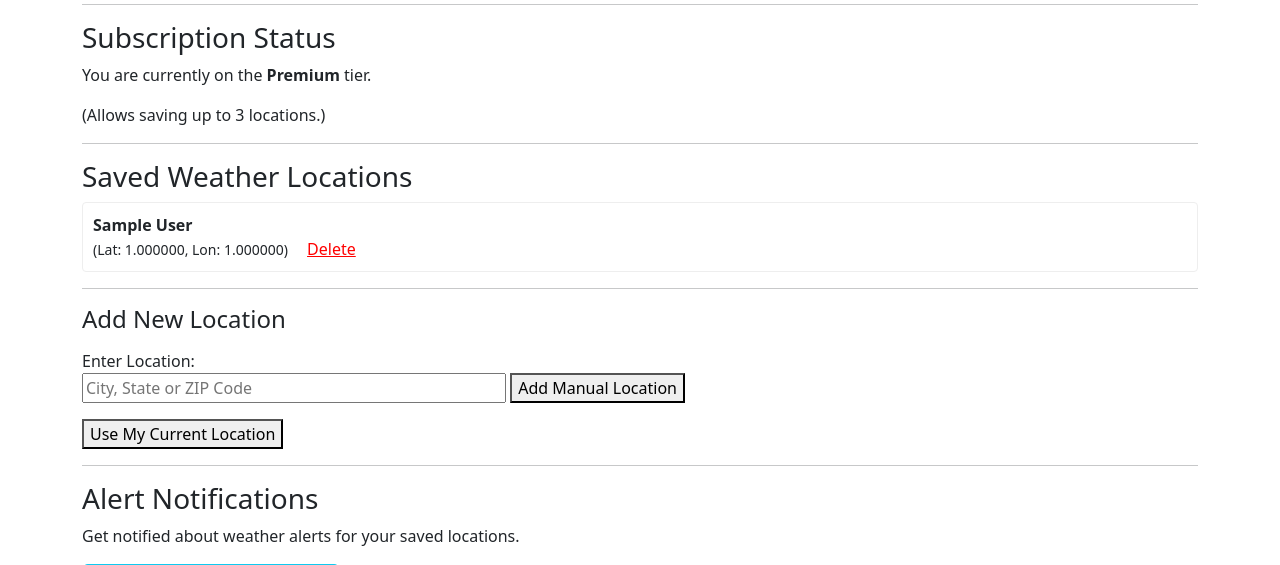
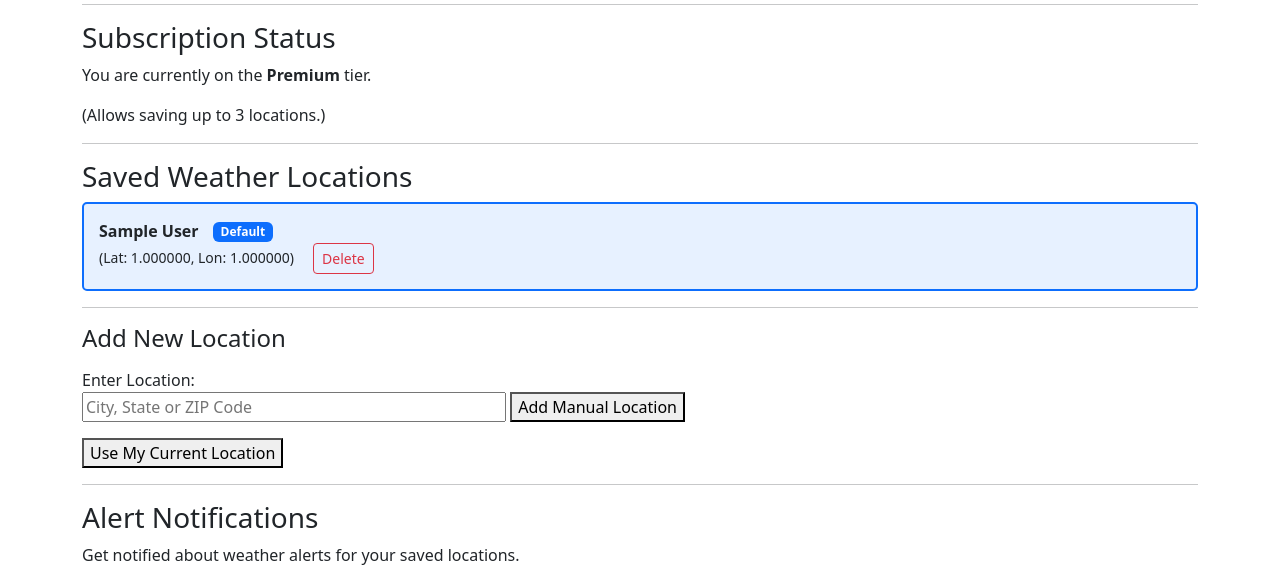
Before and after one commit to manthe148/WeatherApp, a Django app: page /accounts/settings/ in a window 1280 px wide. Shown: the part 170-735 px from the top of the page. Run offline with Django 5.2, Linux system fonts and the light colour scheme; a user stored in the database is signed in; tables that the repository leaves empty hold one stand-in row (values such as "Sample post").

Commit message:
Implement 'Select Default Location' feature for saved locations

```diff
--- a/accounts/models.py
+++ b/accounts/models.py
@@ -17,6 +17,7 @@ class SavedLocation(models.Model):
     location_name = models.CharField(max_length=255)
     latitude = models.DecimalField(max_digits=9, decimal_places=6)
     longitude = models.DecimalField(max_digits=9, decimal_places=6)
+    is_default = models.BooleanField(default=False)
     # Optional: field to control display order
     # display_order = models.PositiveIntegerField(default=0)
 
--- a/accounts/templates/accounts/settings.html
+++ b/accounts/templates/accounts/settings.html
@@ -31,15 +31,32 @@
 {% if saved_locations %}
     <ul style="list-style: none; padding: 0;">
         {% for loc in saved_locations %}
-            <li style="border: 1px solid #eee; padding: 10px; margin-bottom: 10px; border-radius: 4px;">
-                <strong>{{ loc.location_name }}</strong><br>
+            {# Highlight default location visually #}
+            <li style="border: 1px solid {% if loc.is_default %}#0d6efd{% else %}#eee{% endif %}; padding: 15px; margin-bottom: 10px; border-radius: 5px; {% if loc.is_default %}border-width: 2px; background-color: #e7f1ff;{% endif %}">
+                <strong>{{ loc.location_name }}</strong>
+
+                {# Show Default Badge #}
+                {% if loc.is_default %}
+                    <span class="badge bg-primary" style="margin-left: 10px; vertical-align: middle;">Default</span>
+                {% endif %}
+                <br>
                 <small>(Lat: {{ loc.latitude }}, Lon: {{ loc.longitude }})</small>
-                {# Delete Form for this location - FIXED STYLE ATTRIBUTE #}
+
+                {# Delete Form #}
                 <form method="post" action="{% url 'accounts:settings' %}" style="display: inline; margin-left: 15px;">
                     {% csrf_token %}
                     <input type="hidden" name="delete_location" value="{{ loc.pk }}">
-                    <button type="submit" onclick="return confirm('Are you sure you want to delete this location?');" style="color: red; background: none; border: none; padding: 0; cursor: pointer; text-decoration: underline;">Delete</button>
+                    <button type="submit" onclick="return confirm('Delete this location?');" class="btn btn-sm btn-outline-danger">Delete</button>
                 </form>
+
+                {# 'Make Default' Button Form (Show only if NOT already default) #}
+                {% if not loc.is_default %}
+                    <form method="post" action="{% url 'accounts:settings' %}" style="display: inline; margin-left: 5px;">
+                        {% csrf_token %}
+                        <input type="hidden" name="make_default_location" value="{{ loc.pk }}">
+                        <button type="submit" class="btn btn-sm btn-outline-primary">Make Default</button>
+                    </form>
+                {% endif %}
             </li>
         {% endfor %}
     </ul>
--- a/accounts/views.py
+++ b/accounts/views.py
@@ -12,7 +12,7 @@ from django.shortcuts import get_object_or_404 # Helpful for getting objects or
 import traceback # Keep for debugging
 from django.conf import settings
 from django.views.generic import TemplateView
-
+from django.db import transaction
 
 # --- Ensure this class definition is present ---
 class ServiceWorkerView(TemplateView):
@@ -43,117 +43,118 @@ def sign_up(request):
 @login_required
 def user_settings_view(request):
     profile = request.user.profile
-    saved_locations = profile.saved_locations.all().order_by('pk') # Get existing locations
 
-    # --- Check subscription status ---
+    # Check subscription status
     is_subscriber = False
     try:
-        # Check if the user has a subscription relation AND if it's active
         if hasattr(request.user, 'subscription') and request.user.subscription.is_active():
             is_subscriber = True
-    except Subscription.DoesNotExist:
-        # Handle case where signal might have failed or profile created before subscription app
-        is_subscriber = False
     except Exception as e:
         print(f"Error checking subscription status for {request.user.username}: {e}")
-        is_subscriber = False # Default to false on error
+        is_subscriber = False
 
-    # --- Determine Location Limits ---
     max_locations = 3 if is_subscriber else 1
-    can_add_location = saved_locations.count() < max_locations
 
-    # --- Handle POST Requests (Adding/Deleting Locations) ---
+    # Handle POST Requests
     if request.method == 'POST':
-        geolocator = Nominatim(user_agent="my_django_weather_app_1.0_myemail@example.com") # Customize!
+        # Use a database transaction to ensure data integrity when setting default
+        with transaction.atomic():
+            profile = request.user.profile # Re-fetch profile just in case
+            current_locations = profile.saved_locations.all()
 
-        # --- Handle Deletion ---
-        if 'delete_location' in request.POST:
-            location_id_to_delete = request.POST.get('delete_location')
-            try:
-                # Ensure the location exists and belongs to the current user's profile
-                loc_to_delete = SavedLocation.objects.get(pk=location_id_to_delete, profile=profile)
-                loc_name = loc_to_delete.location_name
-                loc_to_delete.delete()
-                messages.success(request, f"Location '{loc_name}' deleted.")
-            except SavedLocation.DoesNotExist:
-                messages.error(request, "Location not found or permission denied.")
-            except (ValueError, TypeError):
-                 messages.error(request, "Invalid location ID for deletion.")
-            # Redirect after processing delete POST
-            return redirect('accounts:settings')
+            # --- Handle Setting Default ---
+            if 'make_default_location' in request.POST:
+                location_id_to_make_default = request.POST.get('make_default_location')
+                try:
+                    # Get the location selected by the user
+                    new_default = current_locations.get(pk=location_id_to_make_default)
+                    # Set all other locations for this profile to NOT be default
+                    current_locations.exclude(pk=location_id_to_make_default).update(is_default=False)
+                    # Set the selected one TO be default
+                    new_default.is_default = True
+                    new_default.save(update_fields=['is_default']) # Efficiently save only the changed field
+                    messages.success(request, f"'{new_default.location_name}' set as default.")
+                except SavedLocation.DoesNotExist:
+                    messages.error(request, "Location not found or permission denied.")
+                except (ValueError, TypeError):
+                     messages.error(request, "Invalid location ID provided.")
 
-        # --- Handle Manual Add ---
-        elif 'add_manual_location' in request.POST:
-            # Recalculate count in case one was just deleted
-            if profile.saved_locations.count() < max_locations:
-                manual_query = request.POST.get('manual_location', '').strip()
-                if manual_query:
+            # --- Handle Deletion ---
+            elif 'delete_location' in request.POST:
+                location_id_to_delete = request.POST.get('delete_location')
+                try:
+                    loc_to_delete = current_locations.get(pk=location_id_to_delete)
+                    loc_name = loc_to_delete.location_name
+                    was_default = loc_to_delete.is_default
+                    loc_to_delete.delete()
+                    messages.success(request, f"Location '{loc_name}' deleted.")
+                    # If the deleted one was default, make the first remaining one default
+                    if was_default:
+                        remaining_locations = profile.saved_locations.all().order_by('pk')
+                        if remaining_locations.exists():
+                            new_default = remaining_locations.first()
+                            new_default.is_default = True
+                            new_default.save(update_fields=['is_default'])
+                            messages.info(request, f"'{new_default.location_name}' is now the default location.")
+                except SavedLocation.DoesNotExist: messages.error(request, "Location not found or permission denied.")
+                except (ValueError, TypeError): messages.error(request, "Invalid location ID for deletion.")
+
+            # --- Handle Manual Add ---
+            elif 'add_manual_location' in request.POST:
+                current_count = current_locations.count() # Use count from already fetched locations
+                if current_count < max_locations:
+                    manual_query = request.POST.get('manual_location', '').strip()
+                    if manual_query:
+                        try:
+                            geolocator = Nominatim(user_agent="my_django_weather_app_1.0_myemail@example.com")
+                            location = geolocator.geocode(manual_query, timeout=10, country_codes='us')
+                            if location:
+                                # Set as default ONLY if it's the very first location
+                                make_default = (current_count == 0)
+                                new_loc = SavedLocation.objects.create(
+                                    profile=profile, location_name=location.address,
+                                    latitude=Decimal(location.latitude), longitude=Decimal(location.longitude),
+                                    is_default=make_default
+                                )
+                                messages.success(request, f"Location '{location.address}' added.")
+                                if make_default: messages.info(request, "First location automatically set as default.")
+                            else: messages.error(request, f"Could not find coordinates for '{manual_query}'.")
+                        except (GeocoderTimedOut, GeocoderServiceError, ValueError, Exception) as e:
+                            messages.error(request, f"Geocoding error adding location: {e}")
+                    else: messages.warning(request, "Please enter a location to add.")
+                else: messages.error(request, f"Cannot add more than {max_locations} location(s).")
+
+            # --- Handle Geolocation Add ---
+            elif 'save_geo_location' in request.POST:
+                 current_count = current_locations.count()
+                 if current_count < max_locations:
+                    lat_str = request.POST.get('geo_latitude'); lon_str = request.POST.get('geo_longitude')
                     try:
-                        location = geolocator.geocode(manual_query, timeout=10, country_codes='us')
-                        if location:
-                            SavedLocation.objects.create(
-                                profile=profile,
-                                location_name=location.address,
-                                latitude=Decimal(location.latitude),
-                                longitude=Decimal(location.longitude)
-                            )
-                            messages.success(request, f"Location '{location.address}' added.")
-                        else:
-                            messages.error(request, f"Could not find coordinates for '{manual_query}'.")
-                    # Add specific geopy error handling back if needed...
-                    except (GeocoderTimedOut, GeocoderServiceError, ValueError, Exception) as e:
-                         messages.error(request, f"Geocoding error adding location: {e}")
-                         print(f"Settings Manual Geocoding error: {e}")
-                else:
-                    messages.warning(request, "Please enter a location to add.")
-            else:
-                messages.error(request, f"You cannot add more than {max_locations} location(s).")
-            # Redirect after processing add POST
-            return redirect('accounts:settings')
+                        lat = Decimal(lat_str); lon = Decimal(lon_str)
+                        if not (-90 <= lat <= 90 and -180 <= lon <= 180): raise ValueError("Invalid range.")
+                        location_name = f"Lat: {lat:.4f}, Lon: {lon:.4f}" # Fallback
+                        try:
+                            geolocator = Nominatim(user_agent="my_django_weather_app_1.0_myemail@example.com")
+                            reverse_location = geolocator.reverse((lat, lon), exactly_one=True, timeout=10)
+                            if reverse_location: location_name = reverse_location.address
+                        except Exception as e: messages.warning(request, f"Reverse geocoding failed ({e})")
 
-        # --- Handle Geolocation Add ---
-        elif 'save_geo_location' in request.POST:
-             # Recalculate count
-             if profile.saved_locations.count() < max_locations:
-                lat_str = request.POST.get('geo_latitude')
-                lon_str = request.POST.get('geo_longitude')
-                try:
-                    lat = Decimal(lat_str)
-                    lon = Decimal(lon_str)
-                    if not (-90 <= lat <= 90 and -180 <= lon <= 180):
-                        raise ValueError("Invalid lat/lon range.")
+                        make_default = (current_count == 0) # Default only if first location
+                        SavedLocation.objects.create(
+                            profile=profile, location_name=location_name,
+                            latitude=lat, longitude=lon, is_default=make_default
+                        )
+                        messages.success(request, f"Current location '{location_name}' added.")
+                        if make_default: messages.info(request, "First location automatically set as default.")
+                    except (InvalidOperation, TypeError, ValueError) as e: messages.error(request, f"Invalid coordinate data: {e}.")
+                 else: messages.error(request, f"Cannot add more than {max_locations} location(s).")
 
-                    # Reverse geocode to get name
-                    location_name = f"Lat: {lat:.4f}, Lon: {lon:.4f}" # Fallback
-                    try:
-                        reverse_location = geolocator.reverse((lat, lon), exactly_one=True, timeout=10)
-                        if reverse_location:
-                            location_name = reverse_location.address
-                    except (GeocoderTimedOut, GeocoderServiceError, Exception) as e:
-                         messages.warning(request, f"Reverse geocoding failed ({e}), saving coordinates only.")
-                         print(f"Settings Reverse Geocoding Error: {e}")
-
-                    # Create new SavedLocation
-                    SavedLocation.objects.create(
-                        profile=profile,
-                        location_name=location_name,
-                        latitude=lat,
-                        longitude=lon
-                    )
-                    messages.success(request, f"Current location '{location_name}' added.")
-
-                except (InvalidOperation, TypeError, ValueError) as e:
-                    messages.error(request, f"Invalid coordinate data received: {e}.")
-                    print(f"Settings Geolocation coordinate error: Lat='{lat_str}', Lon='{lon_str}', Error: {e}")
-             else:
-                 messages.error(request, f"You cannot add more than {max_locations} location(s).")
-             # Redirect after processing geo POST
-             return redirect('accounts:settings')
+        # Always redirect after a POST to prevent resubmission on refresh
+        return redirect('accounts:settings')
 
     # --- Handle GET Request ---
-    # (Re-fetch locations in case one was just added/deleted before rendering)
-    saved_locations = profile.saved_locations.all().order_by('pk')
-    can_add_location = saved_locations.count() < max_locations # Recalculate for template
+    saved_locations = profile.saved_locations.all().order_by('pk') # Re-fetch for display
+    can_add_location = saved_locations.count() < max_locations
 
     context = {
         'profile': profile,
@@ -163,6 +164,7 @@ def user_settings_view(request):
         'max_locations': max_locations,
         'vapid_public_key': settings.VAPID_PUBLIC_KEY_FOR_TEMPLATE
     }
+    return render(request, 'accounts/settings.html', context)
 
-    print(f"--- DEBUG: VAPID key passed to template context: '{context.get('vapid_public_key')}' ---")
+#    print(f"--- DEBUG: VAPID key passed to template context: '{context.get('vapid_public_key')}' ---")
     return render(request, 'accounts/settings.html', context)
```
Also changed, not shown: weather/views.py (+23 -8 lines), accounts/migrations/0003_savedlocation_is_default.py (added).
